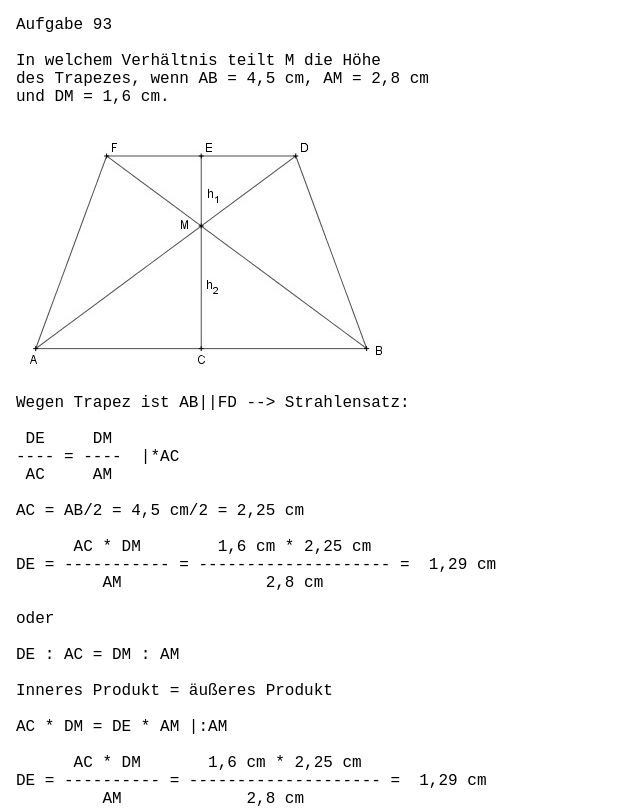
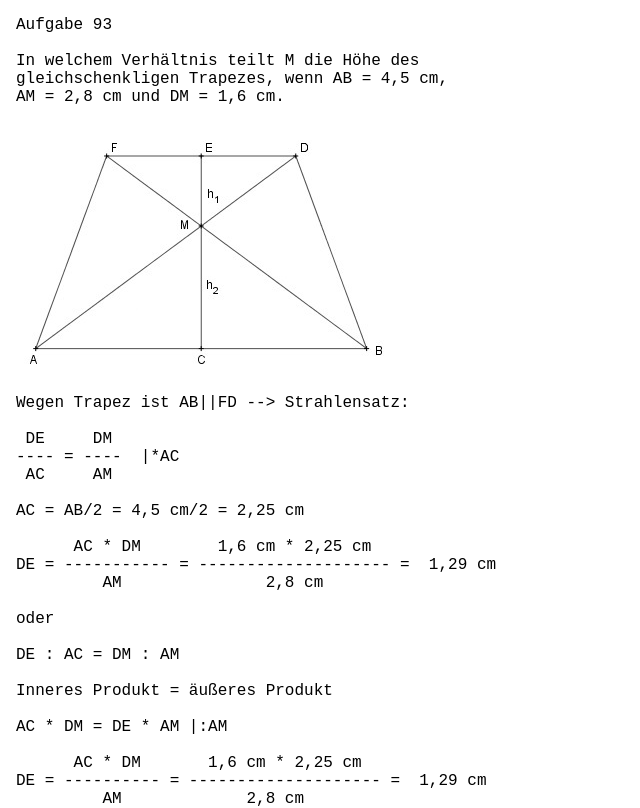
Before and after one commit to joafroehlich/Strahl, a plain HTML site: page Strahl_Aufgabe93.html in a window 1280 px wide. Shown: the top 808 px of the page, without its empty margins (0-640 px from the left). Drawn offline with Linux system fonts and the light colour scheme.

Commit message:
Add files via upload

```diff
--- a/Strahl_Aufgabe93.html
+++ b/Strahl_Aufgabe93.html
@@ -17,9 +17,9 @@
 
 <pre><p class ="Aufgabe">Aufgabe 93
 
-In welchem Verhältnis teilt M die Höhe
-des Trapezes, wenn AB = 4,5 cm, AM = 2,8 cm
-und DM = 1,6 cm.
+In welchem Verhältnis teilt M die Höhe des
+gleichschenkligen Trapezes, wenn AB = 4,5 cm,
+AM = 2,8 cm und DM = 1,6 cm.
 
 <img src="Aufgabe93.jpg">
 
```
